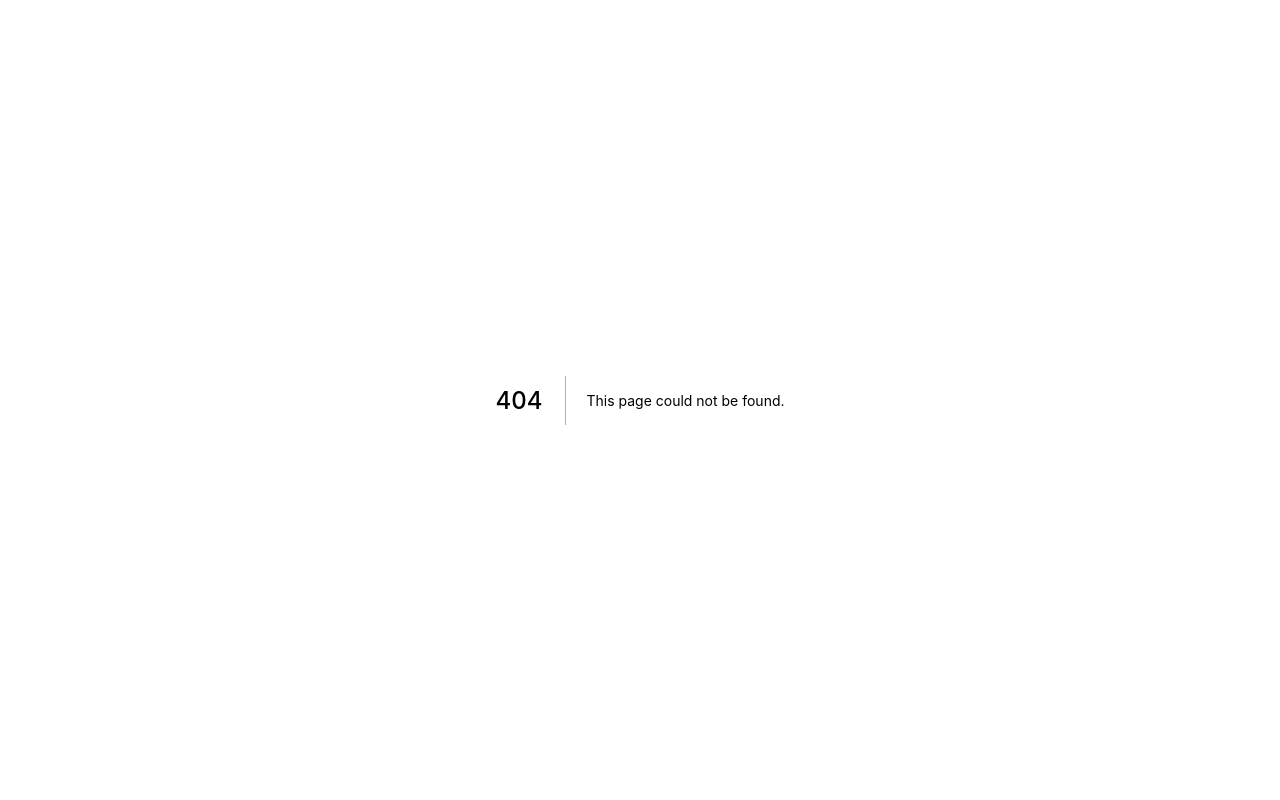
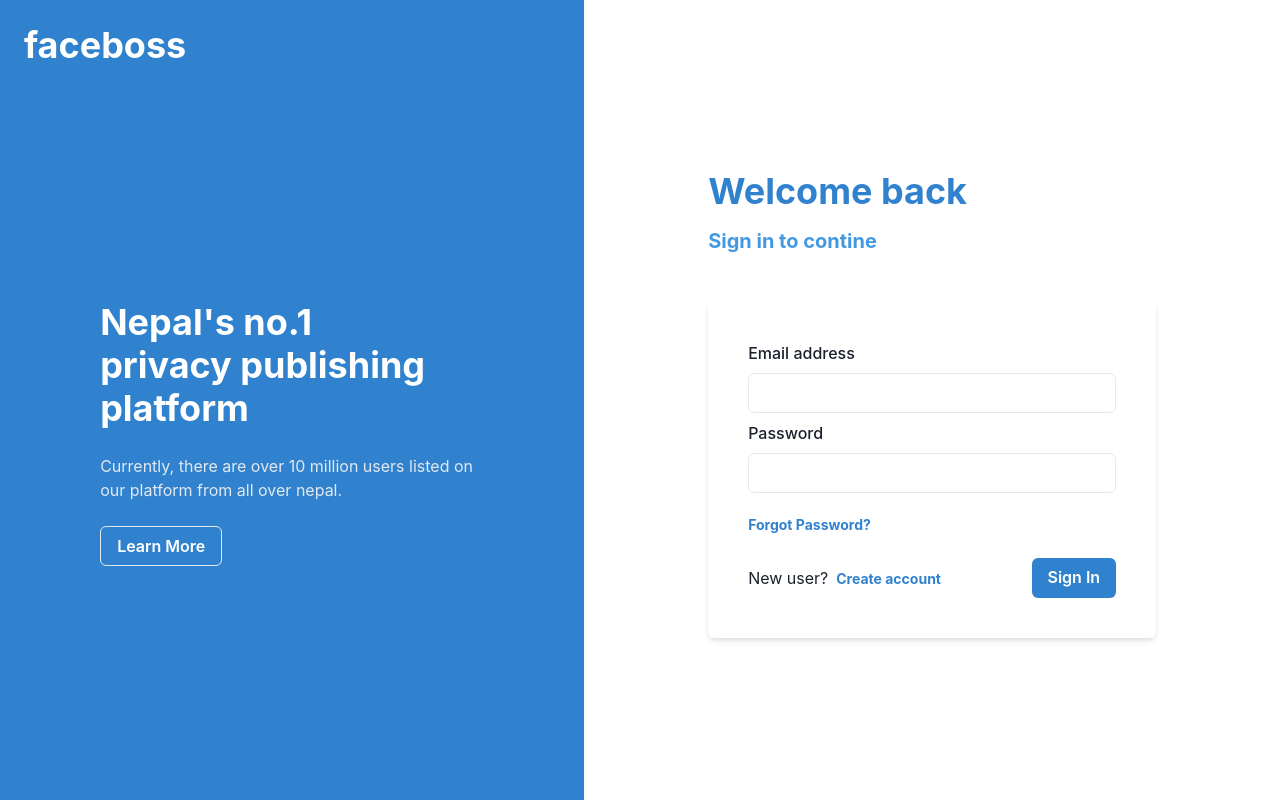
Before and after one commit to gauravpan/react-components, a Next.js app: page /login in a window 1280 px wide. Before the commit this address had no page. Built offline with nearby package versions, Linux system fonts and the light colour scheme.

Commit message:
login page added

```diff
--- a/package.json
+++ b/package.json
@@ -9,10 +9,10 @@
     "start": "next start"
   },
   "dependencies": {
-    "@chakra-ui/react": "^1.6.1",
+    "@chakra-ui/react": "^1.6.3",
     "@emotion/react": "^11.4.0",
     "@emotion/styled": "^11.3.0",
-    "framer-motion": "^4.1.16",
+    "framer-motion": "^4.1.17",
     "next": "10.0.9",
     "react": "17.0.2",
     "react-dom": "17.0.2",
--- a/pages/_app.js
+++ b/pages/_app.js
@@ -1,6 +1,7 @@
 import "../styles/globals.css";
 import "tailwindcss/tailwind.css";
 import Head from "next/head";
+import { ChakraProvider } from "@chakra-ui/react";
 
 function MyApp({ Component, pageProps }) {
   return (
@@ -13,7 +14,9 @@ function MyApp({ Component, pageProps }) {
 
         <title>React Component List</title>
       </Head>
-      <Component {...pageProps} />
+      <ChakraProvider>
+        <Component {...pageProps} />
+      </ChakraProvider>
     </>
   );
 }
--- /dev/null
+++ b/pages/login.jsx
@@ -0,0 +1,101 @@
+import {
+  Box,
+  Heading,
+  Text,
+  Image,
+  Button,
+  FormControl,
+  FormLabel,
+  FormErrorMessage,
+  FormHelperText,
+  Input,
+  Link,
+} from "@chakra-ui/react";
+import NextLink from "next/link";
+
+export default function Login() {
+  return (
+    <>
+      <Box d="flex" minH="100vh">
+        <Box
+          d={{ base: "none", md: "flex" }}
+          flexDir="column"
+          p="6"
+          h="100vh"
+          w="50%"
+          bg="blue.500"
+          color="white"
+        >
+          <NextLink href="/">
+            {/* <Image cursor="pointer" boxSize="14" src="/betalogo.png" /> */}
+            <Heading>faceboss</Heading>
+          </NextLink>
+          <Box
+            flexGrow="1"
+            d="flex"
+            justifyContent="center"
+            alignItems="center"
+          >
+            <Box maxW="sm">
+              <Heading py="6">
+                Nepal's no.1 <br /> privacy publishing platform
+              </Heading>
+              <Text pb="6" color="gray.200">
+                Currently, there are over 10 million users listed on our
+                platform from all over nepal.
+              </Text>
+              <Button variant="outline" _hover={{ bg: "blue.400" }}>
+                Learn More
+              </Button>
+            </Box>
+          </Box>
+        </Box>
+        <Box
+          w={{ base: "100%", md: "60%" }}
+          d="flex"
+          flexDir="column"
+          justifyContent="center"
+          alignItems="center"
+        >
+          <Box w={{ base: "full", md: "xl" }} px={{ base: "8", md: "16" }}>
+            <Heading py="2" color="blue.500">
+              Welcome back
+            </Heading>
+            <Heading size="md" py="2" color="blue.400">
+              Sign in to contine
+            </Heading>
+            <Box mt="10" p="10" bg="white" rounded="md" shadow="md">
+              <form>
+                <FormControl id="email">
+                  <FormLabel>Email address</FormLabel>
+                  <Input type="email" />
+                </FormControl>
+                <FormControl id="email" mt="2">
+                  <FormLabel>Password</FormLabel>
+                  <Input type="password" />
+                </FormControl>
+                <Heading color="blue.500" size="xs" mt="6">
+                  <Link>Forgot Password?</Link>
+                </Heading>
+                <Box
+                  d="flex"
+                  alignItems="center"
+                  justifyContent="space-between"
+                  pt="6"
+                >
+                  <Box>
+                    New user?
+                    <Heading as="span" ml="2" color="blue.500" size="xs" mt="6">
+                      <Link>Create account</Link>
+                    </Heading>
+                  </Box>
+                  <Button colorScheme="blue">Sign In</Button>
+                </Box>
+              </form>
+            </Box>
+          </Box>
+        </Box>
+      </Box>
+    </>
+  );
+}
```
Also changed, not shown: pages/index.js (+5 -2 lines), 1 other file (tests, documents, lock files or other folders).
